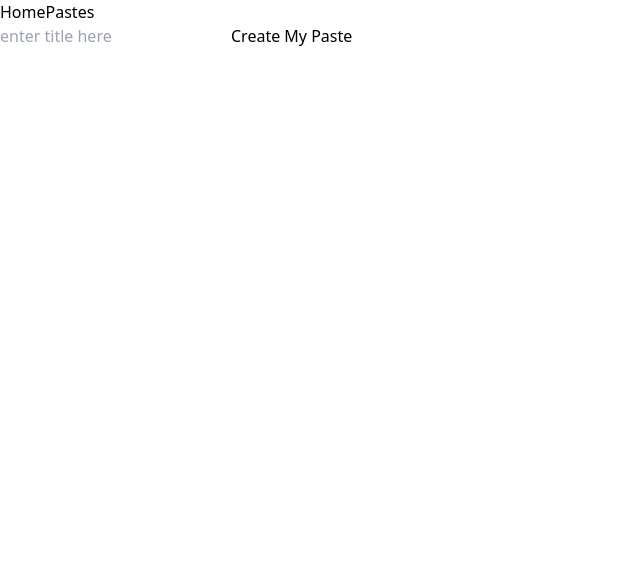
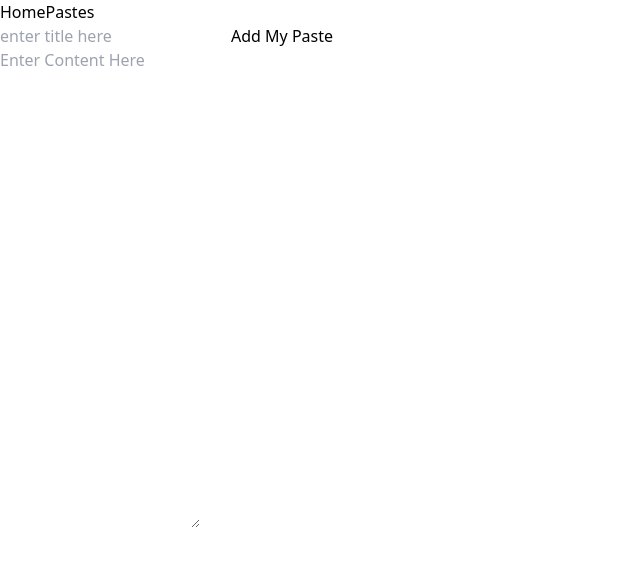
Before and after one commit to sujalkotadiya/training, a React (Vite) app: page / in a window 1280 px wide. Shown: the top 566 px of the page, without its empty margins (0-640 px from the left). Built offline with nearby package versions, Linux system fonts and the light colour scheme.

Commit message:
Updated files with required changes

```diff
--- a/src/components/Home.jsx
+++ b/src/components/Home.jsx
@@ -1,22 +1,51 @@
 import { useState } from "react"
+import { useSearchParams } from "react-router-dom"
 
 const Home = () => {
-const [title,setTitle] =useState('')
+  const [title, setTitle] = useState('')
+  const [value, setValue] = useState('')
+  const [serchParams, setSearchParams] = useSearchParams()
+  const pasteId = serchParams.get("pasteId")
+
+  function createPaste() {
+    const paste={
+      title:title,
+      content:value,
+      _id:pasteId ||
+      Date.now().toString(36),
+      createdAt:new Date().toISOString()
+    }
+  }
 
   return (
     <div>
+      <div className="flex flex-row gap-7">
         <input
-      className="p-2 rounded-2xl mt-2"
+          className="p-1 rounded-2xl mt-2 w-[66%] pl-4"
           type="text"
           placeholder="enter title here"
           value={title}
-      onChange={(e)=>setTitle(e.target.value)}
+          onChange={(e) => setTitle(e.target.value)}
         />
 
-<button>
-  Create My Paste
+        <button
+        onClick={createPaste}
+        className="p-2 rounded-2xl mt-2">
+          {
+            pasteId ? "Update My Paste" : "Add My Paste"
+          }
         </button>
 
+      </div>
+      <div className="mt-8">
+        <textarea
+        className="rounded-2xl mt-4 min-w-[500px] p-4"
+          value={value}
+          placeholder="Enter Content Here"
+          onChange={(e) => setValue(e.target.value)}
+          rows={20}
+        />
+      </div>
     </div>
   )
 }
```
Lines whose indentation alone changed are shown as unchanged.
